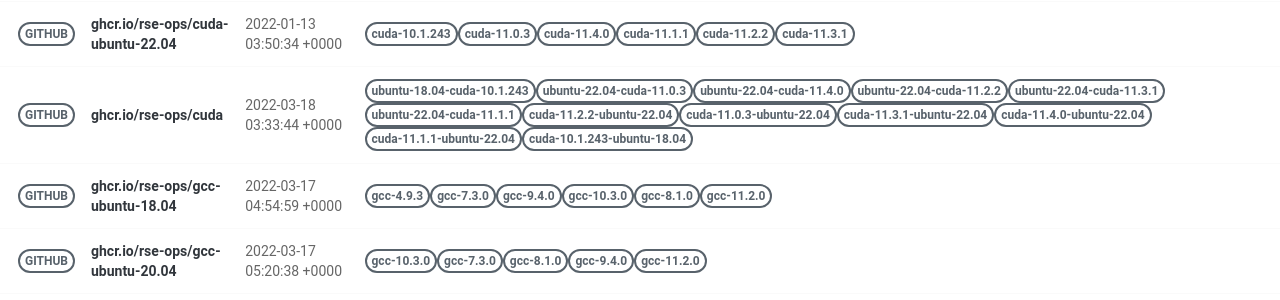
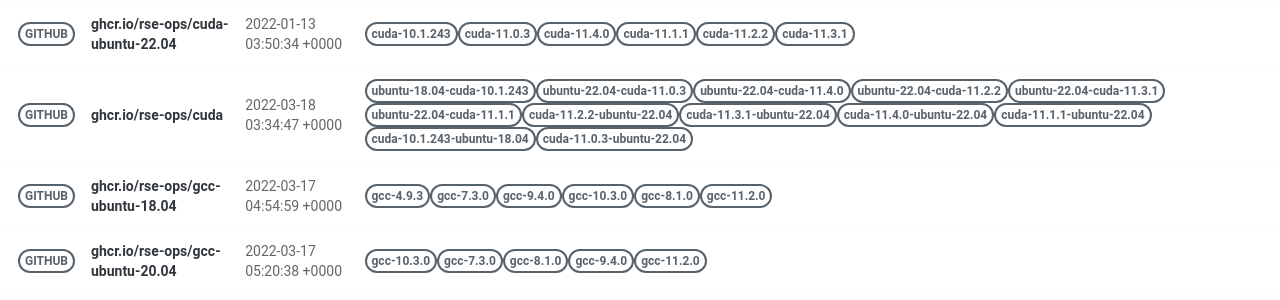
Before and after one commit to rse-ops/docker-images, a Jekyll site: the page built from pages/index.md, in a window 1280 px wide. Shown: the part 428-728 px from the top of the page. Built offline with Jekyll 4.4.1, drawn with Linux system fonts in a browser that asks for light colours; nearby versions of some CDN libraries.

Commit message:
Automated push to update library 2022-03-18

```diff
--- a/_library/ghcr.io-rse-ops-cuda.md
+++ b/_library/ghcr.io-rse-ops-cuda.md
@@ -1,7 +1,7 @@
 ---
 layout: container
 name: ghcr.io/rse-ops/cuda
-updated_at: 2022-03-18 03:33:44.064967
+updated_at: 2022-03-18 03:34:47.350523
 
 
 container_url: https://github.com/orgs/rse-ops/packages/container/package/cuda
```
Also changed, not shown: other parts of _library/ghcr.io-rse-ops-cuda.md (+3 -3 lines).
